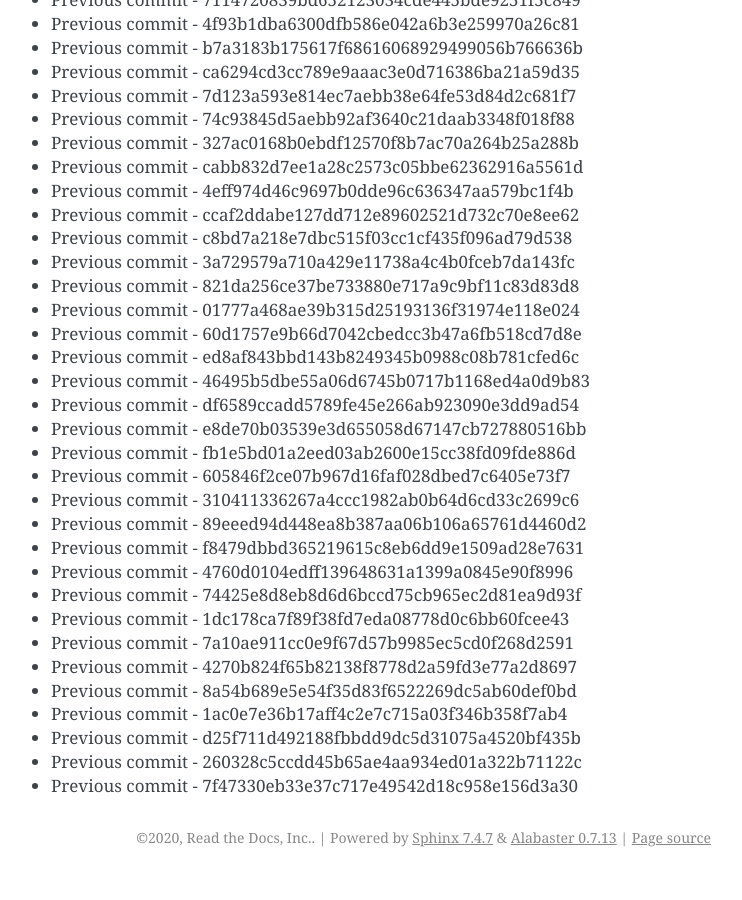
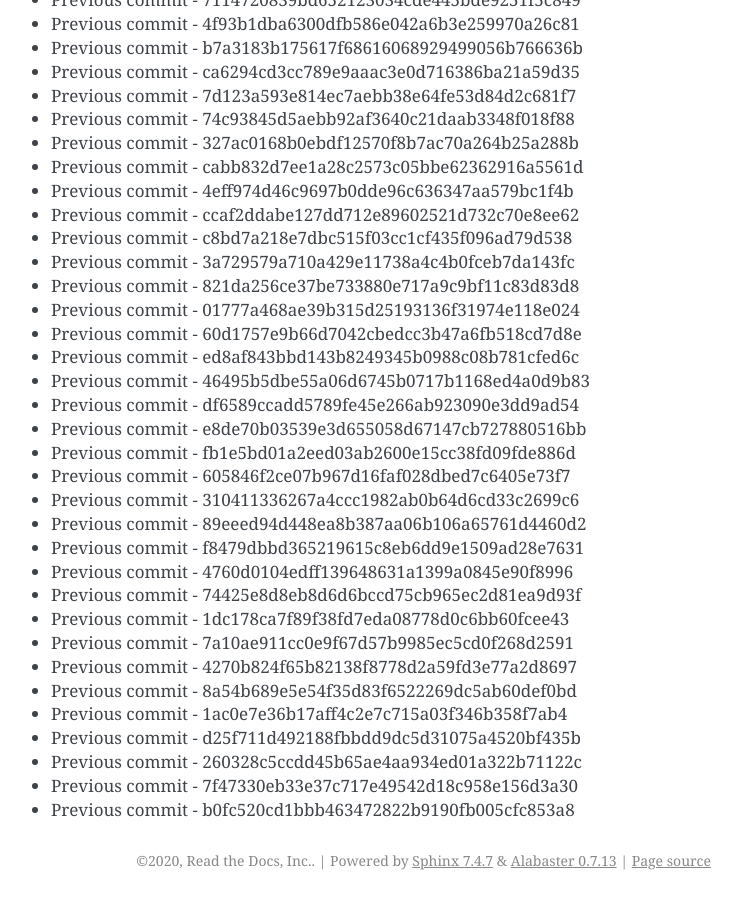
Before and after one commit to readthedocs/rtd-git-stresstest, a Sphinx documentation site: the page built from docs/updates.rst, in a window 1280 px wide and 900 px high, scrolled down 89822 px. Shown: the whole window, without its empty margins (399-1141 px from the left). Built offline with Sphinx 7.4.7, drawn with Linux system fonts in a browser that asks for light colours; before the commit the page ends 90699 px from its top, so only the background shows below that.

Commit message:
Generating commit from previous: b0fc520cd1bbb463472822b9190fb005cfc853a8

```diff
--- a/docs/updates.rst
+++ b/docs/updates.rst
@@ -3806,3 +3806,4 @@ It can be tested for any performance characteristics.
 * Previous commit - d25f711d492188fbbdd9dc5d31075a4520bf435b
 * Previous commit - 260328c5ccdd45b65ae4aa934ed01a322b71122c
 * Previous commit - 7f47330eb33e37c717e49542d18c958e156d3a30
+* Previous commit - b0fc520cd1bbb463472822b9190fb005cfc853a8
```
